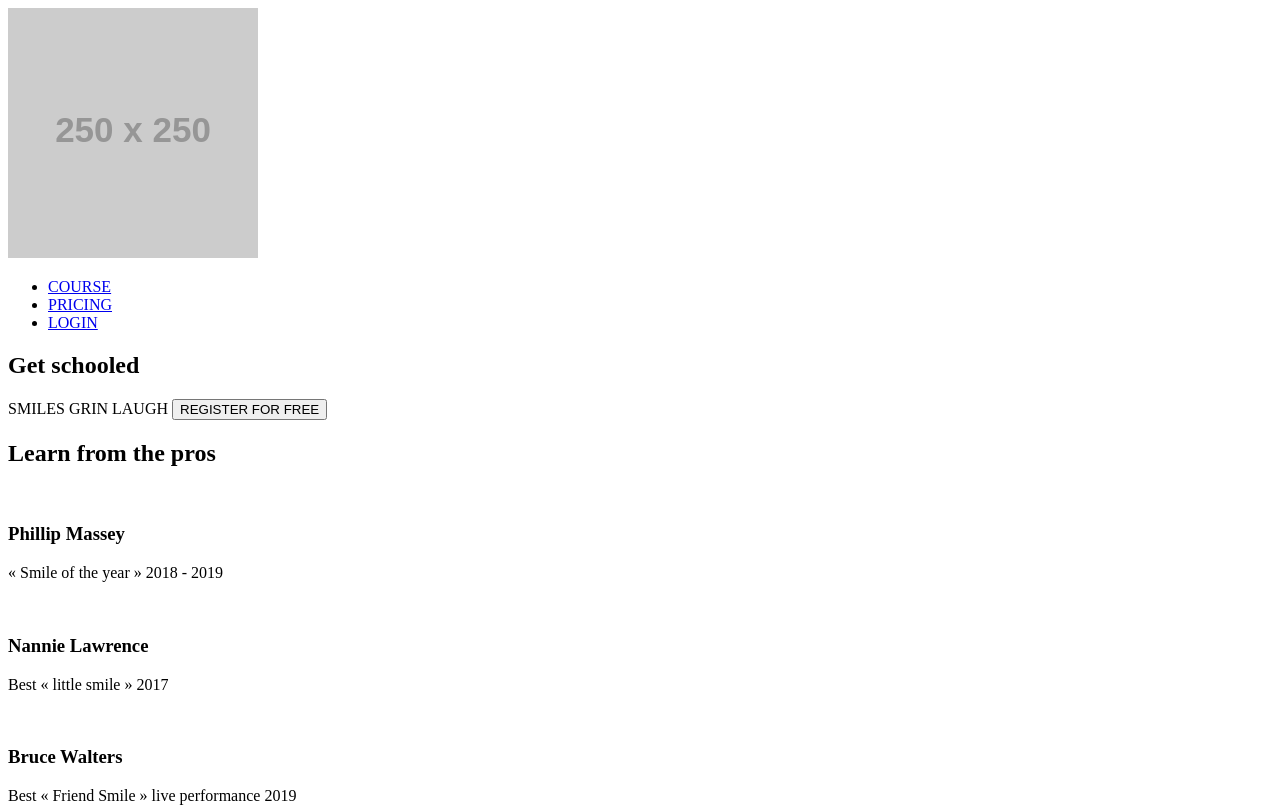
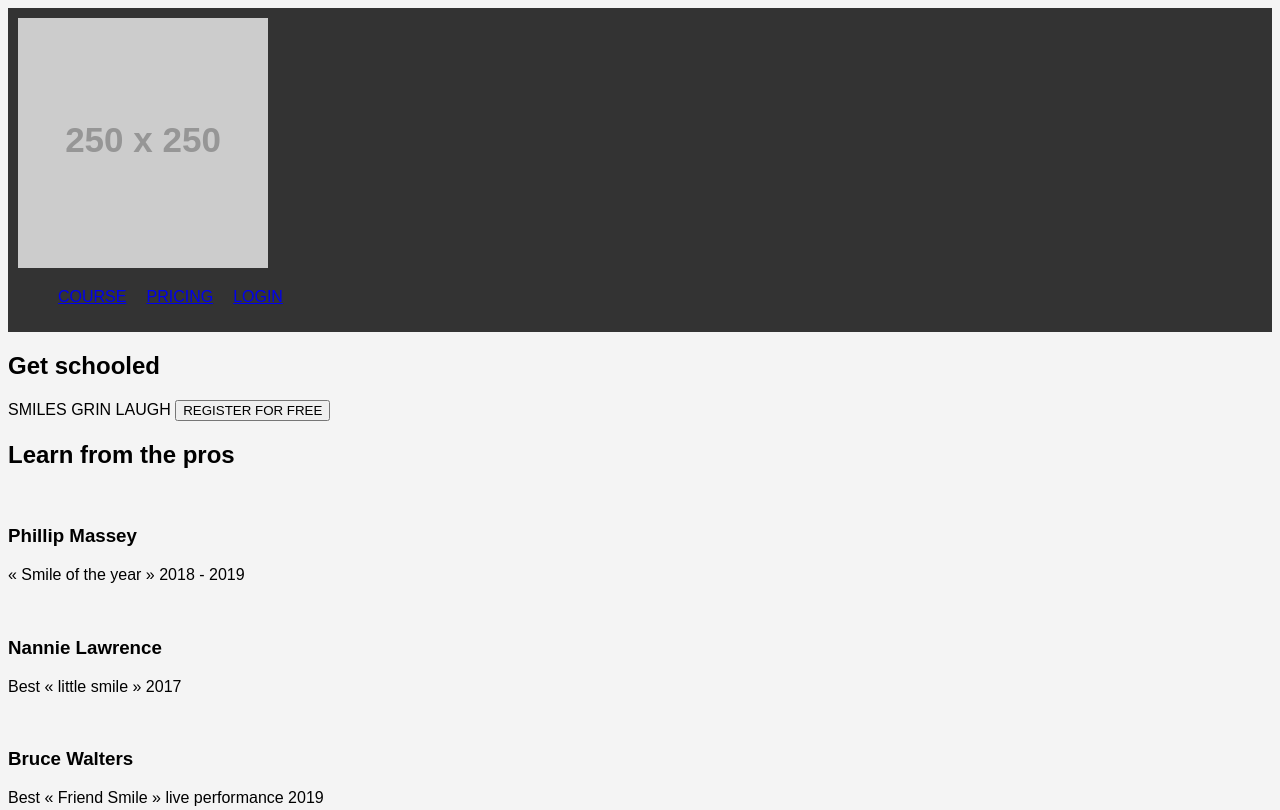
Before and after one commit to Kbayoumi561/alx_html_css, a plain HTML site: page css_advanced/index.html in a window 1280 px wide. Shown: the top 810 px of the page. Drawn offline with Linux system fonts and the light colour scheme; placeholder pictures from the web are drawn by us.

Commit message:
Adding style to the new project

```diff
--- a/css_advanced/index.html
+++ b/css_advanced/index.html
@@ -4,6 +4,7 @@
     <meta charset="UTF-8">
     <meta name="viewport" content="width=device-width, initial-scale=1.0">
     <script src="https://kit.fontawesome.com/4a2b055604.js" crossorigin="anonymous"></script>
+    <link rel="stylesheet" href="styles.css"> <!-- Link to the styles.css file -->
     <title>Document</title>
 </head>
 <body>
--- /dev/null
+++ b/css_advanced/styles.css
@@ -0,0 +1,17 @@
+/* Example styles */
+body {
+    font-family: Arial, sans-serif;
+    background-color: #f4f4f4;
+}
+
+header {
+    background-color: #333;
+    color: white;
+    padding: 10px;
+}
+
+header nav ul {
+    list-style: none;
+    display: flex;
+    gap: 20px;
+}
```
